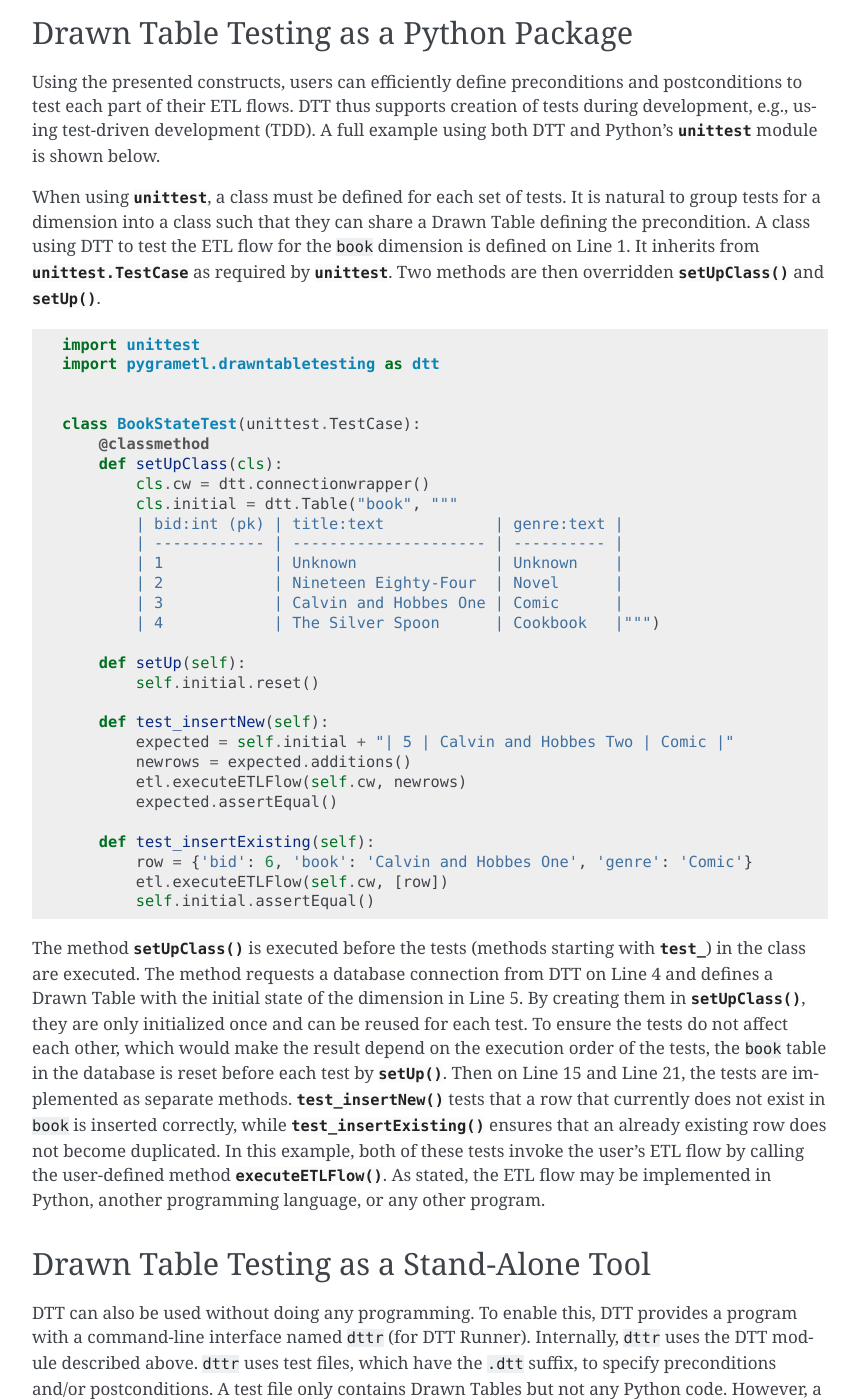
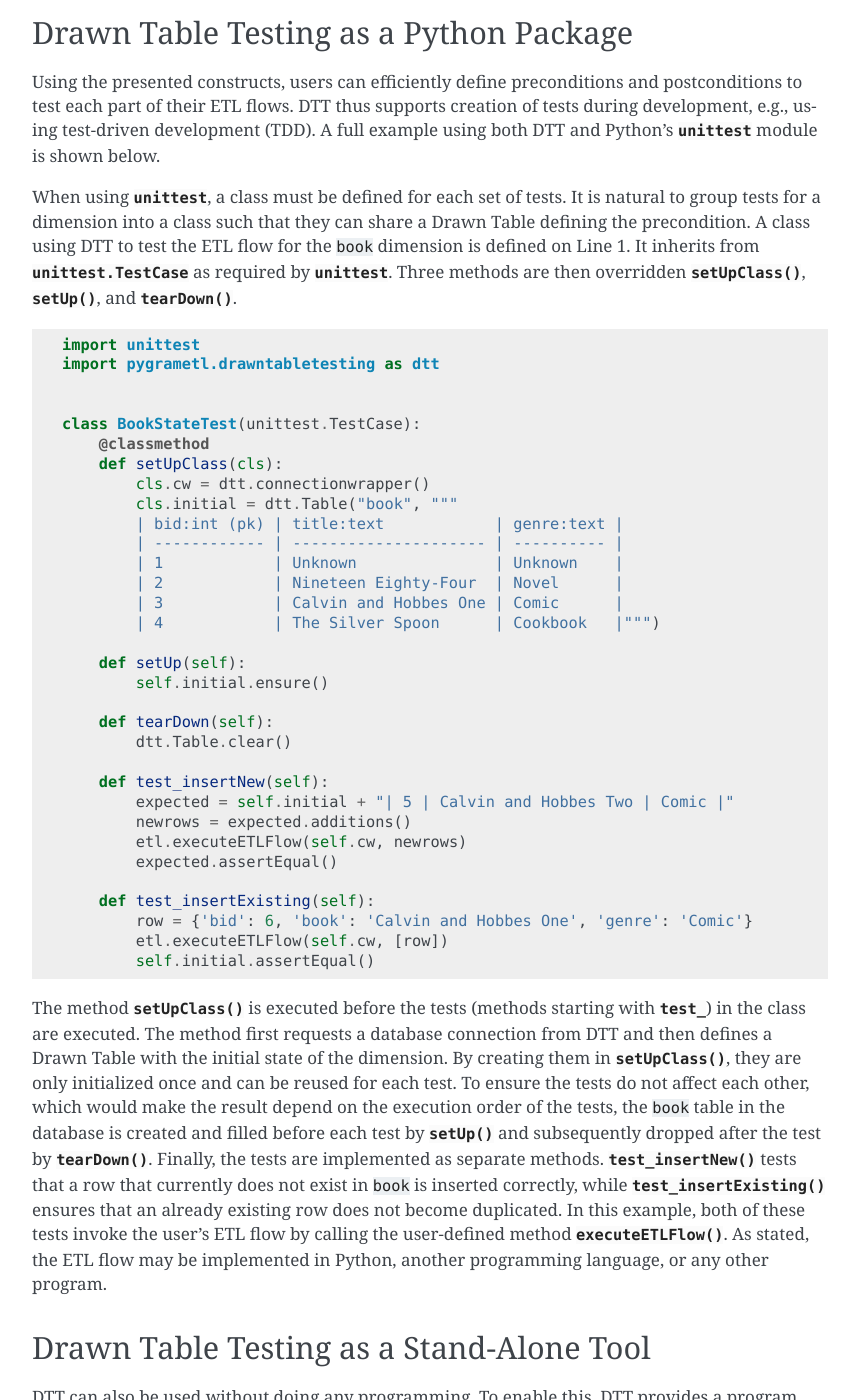
Before and after one commit to chrthomsen/pygrametl, a Sphinx documentation site: the page built from docs/examples/testing.rst, in a window 1280 px wide and 1400 px high, scrolled down 6914 px. Shown: the whole window, without its empty margins (320-1179 px from the left). Built offline with Sphinx 7.4.7, drawn with Linux system fonts in a browser that asks for light colours; pages that are not in the unit, such as notebooks, are missing from menus.

Commit message:
Remove deadlock in DTT and update example (#62)

```diff
--- a/docs/examples/testing.rst
+++ b/docs/examples/testing.rst
@@ -384,8 +384,8 @@ When using :mod:`.unittest`, a class must be defined for each set of tests. It
 is natural to group tests for a dimension into a class such that they can share a
 Drawn Table defining the precondition. A class using DTT to test the ETL flow for the
 ``book`` dimension is defined on Line 1. It inherits from :class:`.unittest.TestCase`
-as required by :mod:`.unittest`. Two methods are then overridden :meth:`.setUpClass()`
-and :meth:`.setUp()`.
+as required by :mod:`.unittest`. Three methods are then overridden :meth:`.setUpClass()`,
+:meth:`.setUp()`, and :meth:`tearDown()`.
 
 .. code-block:: python
 
@@ -397,7 +397,7 @@ and :meth:`.setUp()`.
 	@classmethod
 	def setUpClass(cls):
 	    cls.cw = dtt.connectionwrapper()
-	    cls.initial = dtt.Table("book", """
+   	    cls.initial = dtt.Table("book", """
 	    | bid:int (pk) | title:text            | genre:text |
 	    | ------------ | --------------------- | ---------- |
 	    | 1            | Unknown               | Unknown    |
@@ -406,7 +406,10 @@ and :meth:`.setUp()`.
 	    | 4            | The Silver Spoon      | Cookbook   |""")
 
 	def setUp(self):
-	    self.initial.reset()
+	    self.initial.ensure()
+
+	def tearDown(self):
+	    dtt.Table.clear()
 
 	def test_insertNew(self):
 	    expected = self.initial + "| 5 | Calvin and Hobbes Two | Comic |"
@@ -420,13 +423,14 @@ and :meth:`.setUp()`.
 	    self.initial.assertEqual()
 
 The method :meth:`.setUpClass()` is executed before the tests (methods starting
-with :attr:`test_`) in the class are executed. The method requests a database
-connection from DTT on Line 4 and defines a Drawn Table with the initial state
-of the dimension in Line 5. By creating them in :meth:`.setUpClass()`, they are
+with :attr:`test_`) in the class are executed. The method first requests a database
+connection from DTT and then defines a Drawn Table with the initial state
+of the dimension. By creating them in :meth:`.setUpClass()`, they are
 only initialized once and can be reused for each test. To ensure the tests do
 not affect each other, which would make the result depend on the execution
-order of the tests, the ``book`` table in the database is reset before each
-test by :meth:`.setUp()`. Then on Line 15 and Line 21, the tests are implemented
+order of the tests, the ``book`` table in the database is created and filled before each
+test by :meth:`.setUp()` and subsequently dropped after the test by :meth:`tearDown()`.
+Finally, the tests are implemented
 as separate methods. :meth:`.test_insertNew()` tests that a row that currently
 does not exist in ``book`` is inserted correctly, while :meth:`.test_insertExisting()`
 ensures that an already existing row does not become duplicated. In this example,
```
Also changed, not shown: 1 other file.
